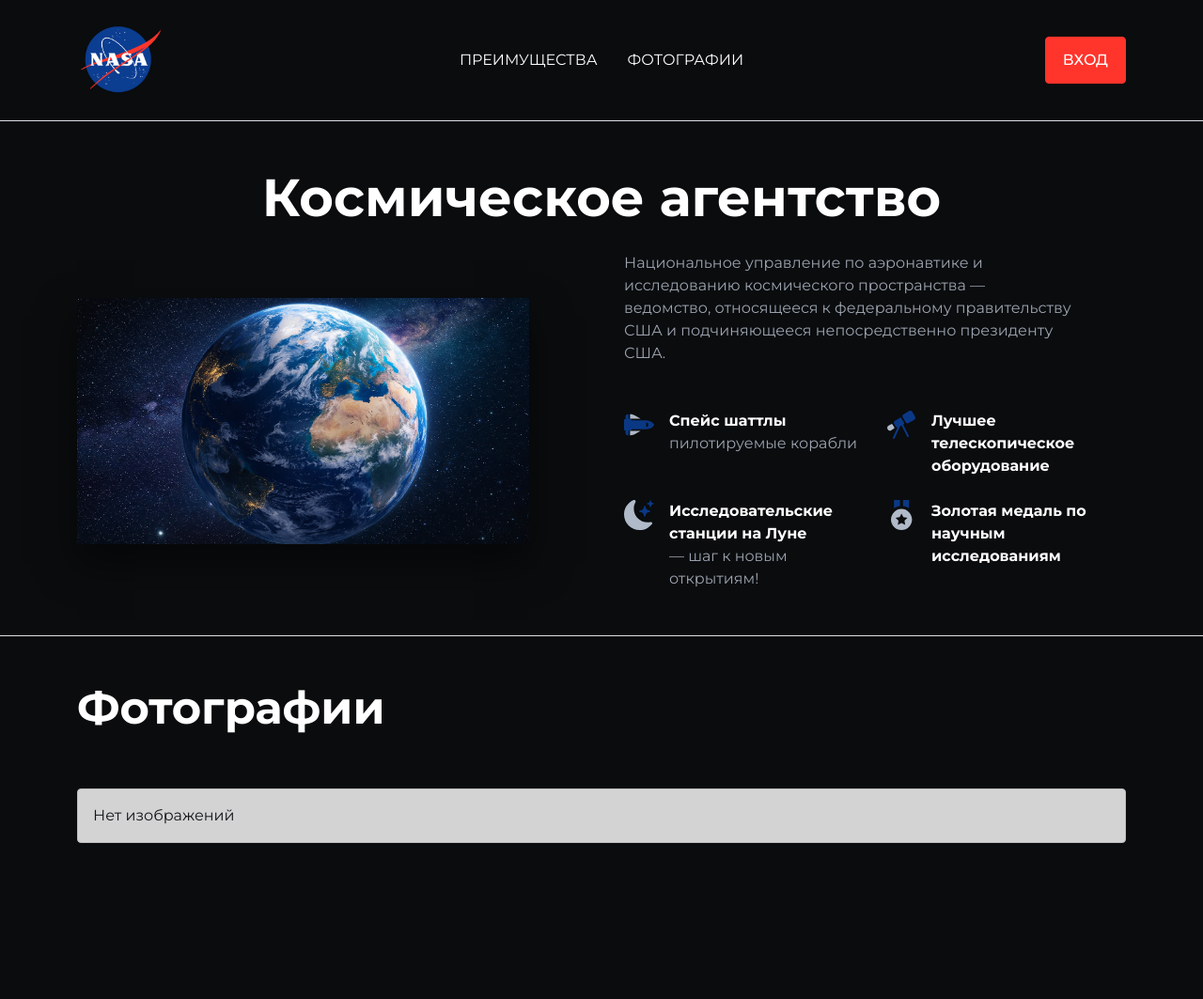
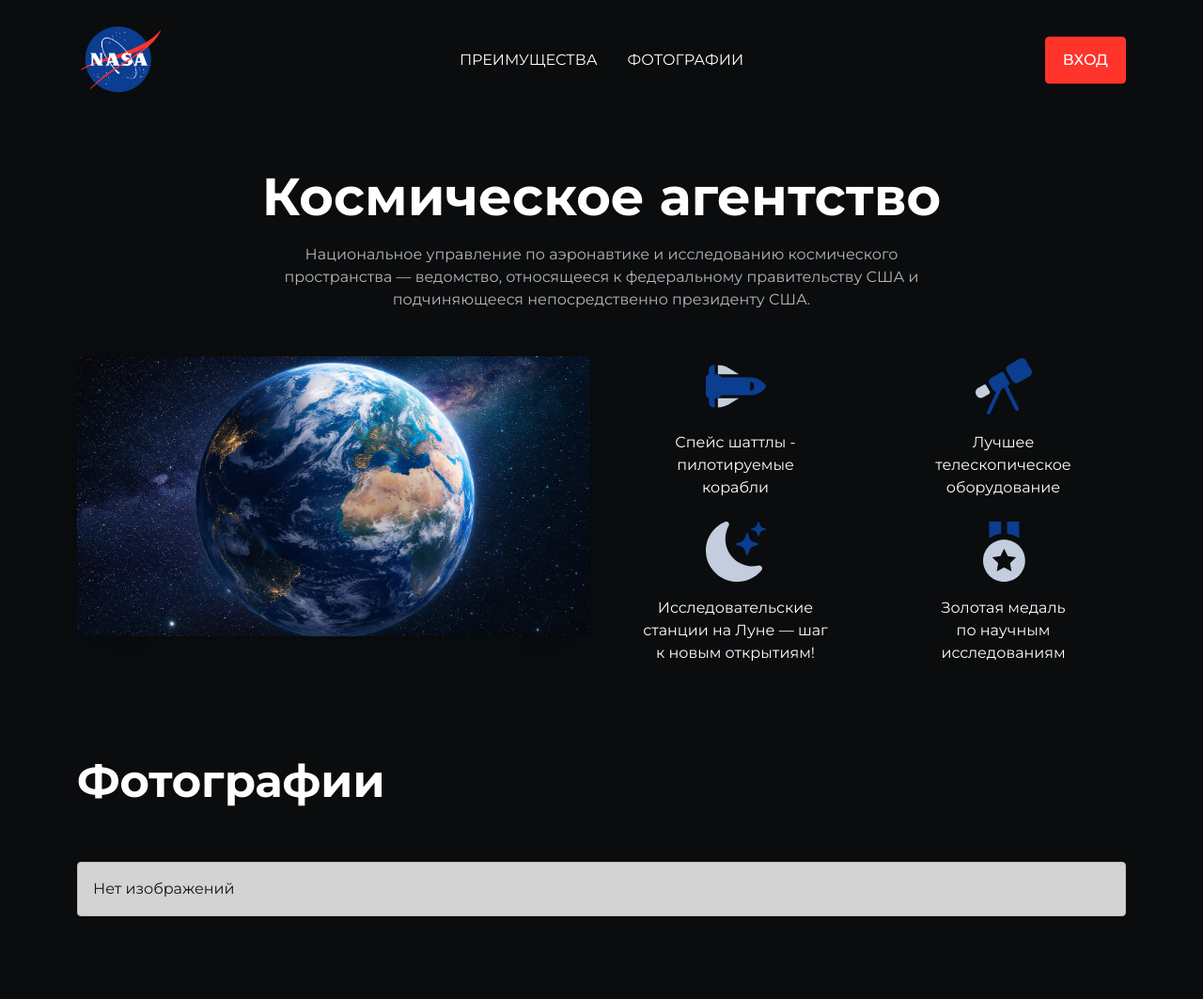
Before and after one commit to Alexman2505/Irkutsk-django-test, a Django app: page / in a window 1280 px wide. Shown: the whole page at 94% size. Before the commit the page ends 897 px from the top, so only its background shows below. Run offline with Django 5.2, Linux system fonts and the light colour scheme; data that the repository does not hold is empty.

Commit message:
первый блок сделал. теперь слайдер. уф

```diff
--- a/irkutsk_django_project/static/css/style.css
+++ b/irkutsk_django_project/static/css/style.css
@@ -1,79 +1,17 @@
-:root {
-    --bg-dark: #0A0C0E;
-    --accent-blue: #2F7DE6;
-}
-
 body {
-    background-color: var(--bg-dark);
+    background-color: #0A0C0E;
     font-family: 'Montserrat', sans-serif;
 }
-
-
-/* Стили для иконок */
-.feature-icon {
-    /*filter: brightness(0) invert(1); /* Делаем иконки белыми */
-    opacity: 0.9;
-    transition: opacity 0.2s;
-}
-
-.feature-icon:hover {
-    opacity: 1;
-}
-
-/* Текст */
-.text-secondary {
-    color: #9CA3AF !important;
-}
-
-/* Стрелки слайдера */
-.slick-prev, .slick-next {
-    width: 40px;
-    height: 40px;
-    background: #1E2126;
-    border-radius: 50%;
-    z-index: 10;
-}
-
-.slick-prev:hover, .slick-next:hover {
-    background: var(--accent-blue);
-}
-
-.slick-prev:before, .slick-next:before {
-    color: white;
-    opacity: 1;
-    font-size: 20px;
-}
-
-.slick-prev { left: -20px; }
-.slick-next { right: -20px; }
-
-/* Миниатюры */
-.slider-nav .slick-slide {
-    opacity: 0.5;
-    transition: opacity 0.2s;
-}
-
-.slider-nav .slick-current {
-    opacity: 1;
-}
-
-.slider-nav .slick-current img {
-    border-color: var(--accent-blue) !important;
-}
-
 
 .btn-auth {
     background-color: #FF342B;
     border-color: #FF342B;
     color: white;
-    padding: 12px 18px;  /* Как в макете */
-    border-radius: 4px;   /* Как в макете */
+    padding: 12px 18px;
+    border-radius: 4px;
     font-weight: 500;
-    transition: all 0.2s;
 }
 
-.btn-auth:hover {
-    background-color: #e62e26;  /* Чуть темнее при наведении */
-    border-color: #e62e26;
-    color: white;
+.text-white-50 {
+    color: rgba(255, 255, 255, 0.7) !important; /* Bootstrap-стиль */
 }
--- a/irkutsk_django_project/templates/slider/index.html
+++ b/irkutsk_django_project/templates/slider/index.html
@@ -24,7 +24,7 @@
 <body>
 
     <!-- ========== ШАПКА ========== -->
-        <header class="header py-4 border-bottom">
+        <header class="header py-4">
             <div class="container">
                 <div class="row align-items-center">
                     <!-- Логотип слева (3 колонки) -->
@@ -50,87 +50,59 @@
             </div>
         </header>
 
-    <!-- ========== ПЕРВЫЙ БЛОК (фото слева, текст справа) ========== -->
-    <section class="hero-section py-5">
-        <div class="container">
-            <div class="col-12 text-center">
-                <h1 class="display-4 fw-bold mb-4 text-white">
-                Космическое агентство
-                </h1>
-            </div>
-            <div class="row g-5 align-items-center">
-                <!-- Левая колонка - фото Земли -->
-                <div class="col-lg-6">
-                    <div class="text-center text-lg-start">
-                        <img src="{% static 'img/земля.png' %}" alt="Earth" class="img-fluid rounded-4" style="max-width: 90%; box-shadow: 0 20px 40px rgba(0,0,0,0.5);">
-                    </div>
-                </div>
-
-                <!-- Правая колонка - текст и преимущества  -->
-                <div class="col-lg-6">
-                    {% comment %} <h1 class="display-4 fw-bold mb-4 text-white">
+            <!-- ========== ПЕРВЫЙ БЛОК ========== -->
+            <section class="py-5">
+                <div class="container">
+                    <!-- Заголовок и описание -->
+                    <h1 class="display-4 fw-bold text-center text-white mb-3">
                         Космическое агентство
-                    </h1> {% endcomment %}
-
-                    <p class="text-secondary mb-5" style="color: #9CA3AF !important; max-width: 90%;">
+                    </h1>
+                    <p class="text-white-50 text-center mb-5 mx-auto" style="max-width: 700px;">
                         Национальное управление по аэронавтике и исследованию космического пространства — ведомство, относящееся к федеральному правительству США и подчиняющееся непосредственно президенту США.
                     </p>
 
-                    <!-- Преимущества с ВЕКТОРНЫМИ иконками -->
-                    <div class="row g-4">
-                        <!-- Первое преимущество с иконкой -->
-                        <div class="col-6">
-                            <div class="d-flex gap-3">
-                                <!-- Векторная иконка 1 (SVG) -->
-                                <img src="{% static 'img/icon-rocket.svg' %}" alt="" class="feature-icon" style="width: 32px; height: 32px;">
-                                <div>
-                                    <div class="text-white fw-bold">Спейс шаттлы</div>
-                                    <div class="text-secondary">пилотируемые корабли</div>
-                                </div>
-                            </div>
+                    <!-- Ряд с фото и преимуществами -->
+                    <div class="row">
+                        <!-- Левая колонка - фото Земли -->
+                        <div class="col-md-6 mb-4 mb-md-0">
+                            <img src="{% static 'img/земля.png' %}" alt="Earth" class="img-fluid rounded-4 shadow-lg">
                         </div>
 
-                        <!-- Второе преимущество с иконкой -->
-                        <div class="col-6">
-                            <div class="d-flex gap-3">
-                                <!-- Векторная иконка 2 (SVG) -->
-                                <img src="{% static 'img/icon-telescope.svg' %}" alt="" class="feature-icon" style="width: 32px; height: 32px;">
-                                <div>
-                                    <div class="text-white fw-bold">Лучшее телескопическое оборудование</div>
+                        <!-- Правая колонка - преимущества -->
+                        <div class="col-md-6">
+                            <!-- Первый ряд преимуществ -->
+                            <div class="row g-4">
+                                <div class="col-6 text-center">
+                                    <img src="{% static 'img/icon-rocket.svg' %}" alt="" class="mb-3" width="64" height="64">
+                                    <div class="fw-SemiBold text-white">Спейс шаттлы - </div>
+                                    <div class="fw-SemiBold text-white">пилотируемые</div>
+                                    <div class="fw-SemiBold text-white">корабли</div>
                                 </div>
-                            </div>
-                        </div>
-
-                        <!-- Третье преимущество с иконкой -->
-                        <div class="col-6">
-                            <div class="d-flex gap-3">
-                                <!-- Векторная иконка 3 (SVG) -->
-                                <img src="{% static 'img/icon-moon.svg' %}" alt="" class="feature-icon" style="width: 32px; height: 32px;">
-                                <div>
-                                    <div class="text-white fw-bold">Исследовательские станции на Луне</div>
-                                    <div class="text-secondary">— шаг к новым открытиям!</div>
+                                <div class="col-6 text-center">
+                                    <img src="{% static 'img/icon-telescope.svg' %}" alt="" class="mb-3" width="64" height="64">
+                                    <div class="fw-SemiBold text-white">Лучшее</div>
+                                    <div class="fw-SemiBold text-white">телескопическое</div>
+                                    <div class="fw-SemiBold text-white">оборудование</div>
                                 </div>
-                            </div>
-                        </div>
-
-                        <!-- Четвертое преимущество с иконкой -->
-                        <div class="col-6">
-                            <div class="d-flex gap-3">
-                                <!-- Векторная иконка 4 (SVG) -->
-                                <img src="{% static 'img/icon-medal.svg' %}" alt="" class="feature-icon" style="width: 32px; height: 32px;">
-                                <div>
-                                    <div class="text-white fw-bold">Золотая медаль по научным исследованиям</div>
+                                <div class="col-6 text-center">
+                                    <img src="{% static 'img/icon-moon.svg' %}" alt="" class="mb-3" width="64" height="64">
+                                    <div class="fw-SemiBold text-white">Исследовательские</div>
+                                    <div class="fw-SemiBold text-white">станции на Луне — шаг</div>
+                                    <div class="fw-SemiBold text-white">к новым открытиям!</div>
+                                </div>
+                                <div class="col-6 text-center">
+                                    <img src="{% static 'img/icon-medal.svg' %}" alt="" class="mb-3" width="64" height="64">
+                                    <div class="fw-SemiBold text-white">Золотая медаль</div>
+                                    <div class="fw-SemiBold text-white">по научным</div>
+                                    <div class="fw-SemiBold text-white">исследованиям</div>
                                 </div>
                             </div>
                         </div>
                     </div>
                 </div>
-            </div>
-        </div>
-    </section>
-
+            </section>
     <!-- ========== СЛАЙДЕР ========== -->
-    <section class="slider-section py-5 border-top">
+    <section class="slider-section py-5">
         <div class="container">
             <div class="row mb-5">
                 <div class="col-12">
```
